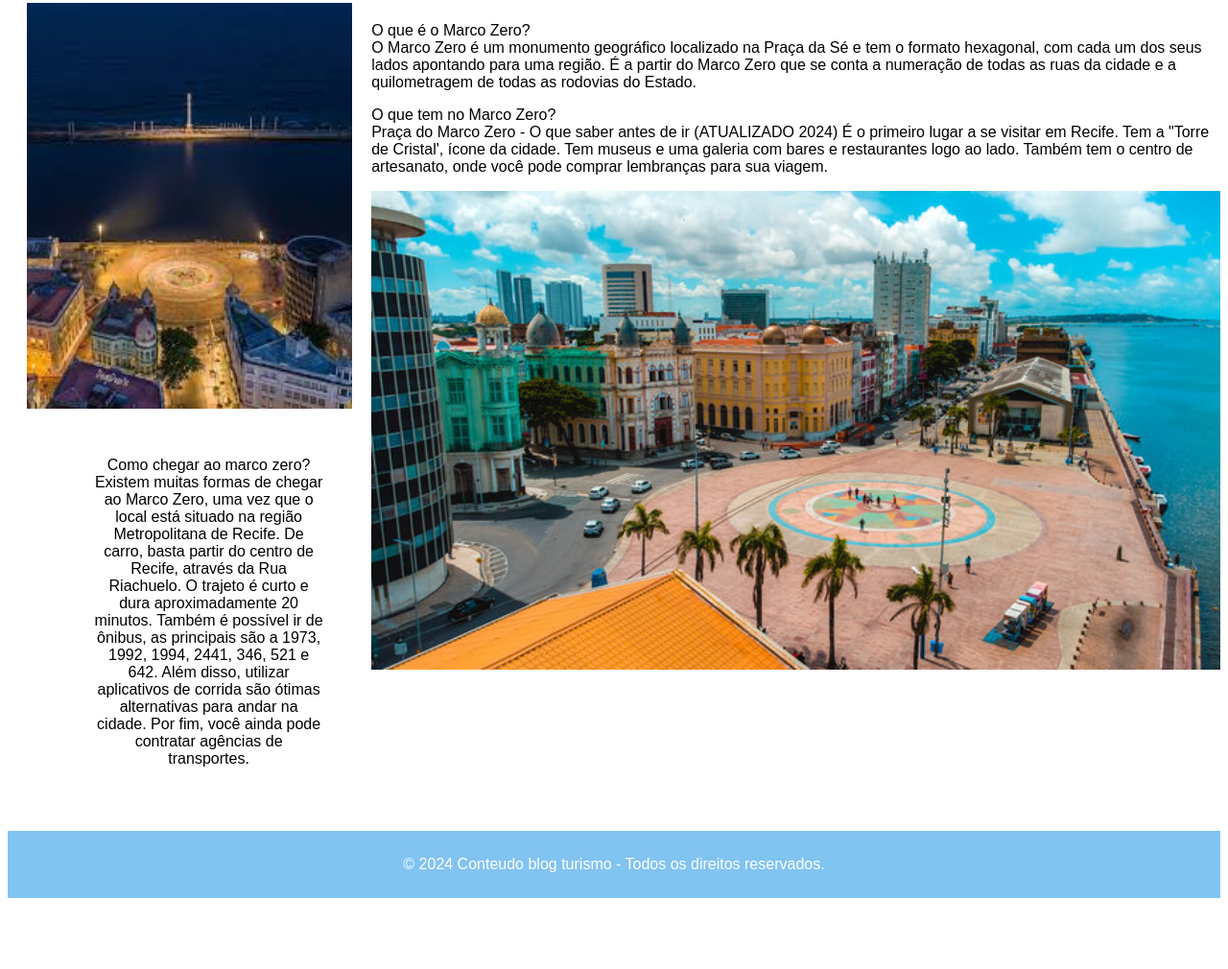
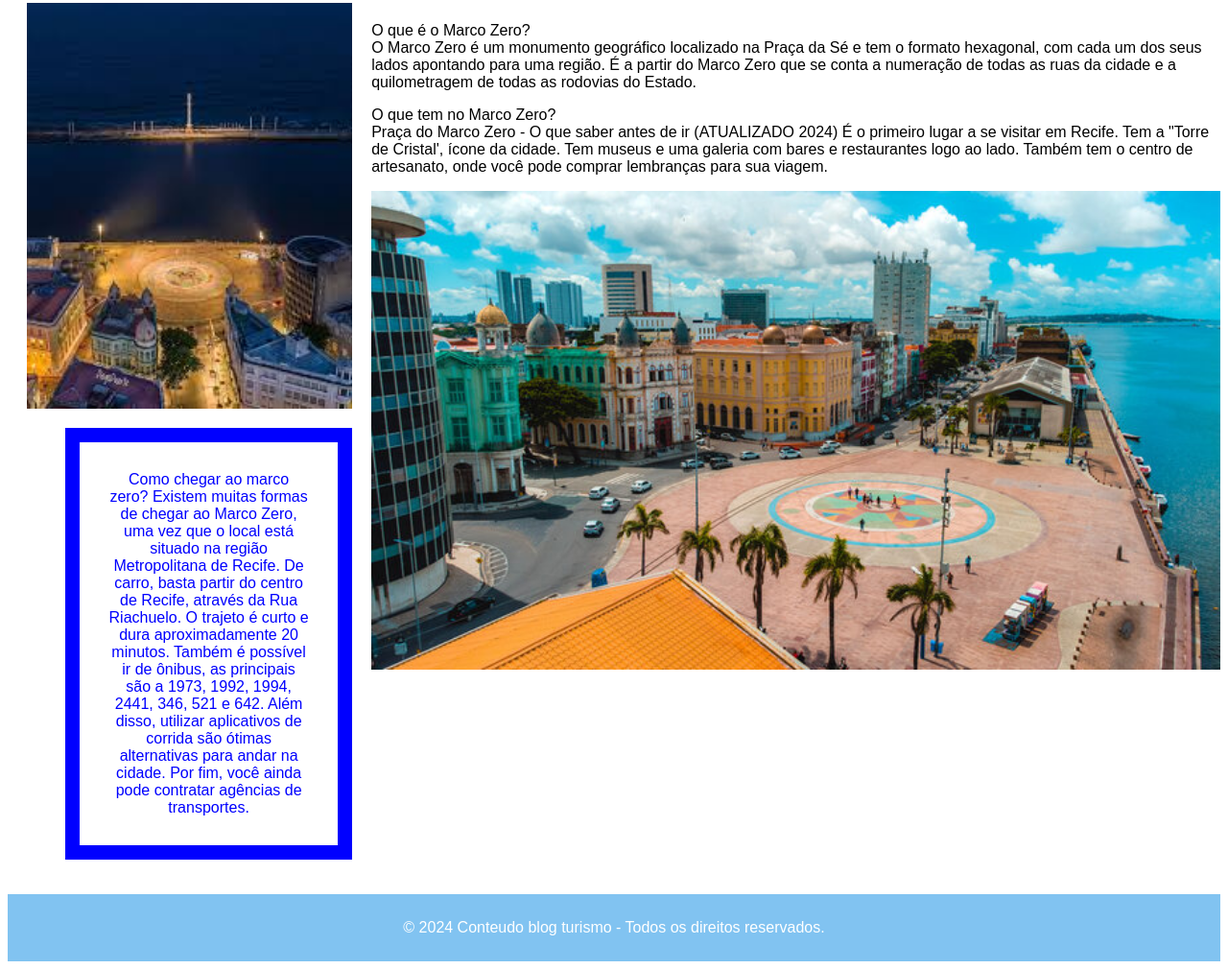
Before and after one commit to Danubiabuba/proz-talento-cloud, a plain HTML site: page html-css/html_recife/pages.html/index..html in a window 1280 px wide. Shown: the part 186-1196 px from the top of the page at 96% size. Before the commit the page ends 1130 px from the top, so only its background shows below. Drawn offline with Linux system fonts and the light colour scheme.

Commit message:
feat incluindo cores na página

```diff
--- a/html-css/html_recife/css/style.css
+++ b/html-css/html_recife/css/style.css
@@ -26,8 +26,10 @@ nav {
 }
 
 nav li {
+    border: 15px solid blue;
     list-style-type: none;
     padding: 10px;
+    color: blue;
 }
 nav img{
     width: 100%;
```
